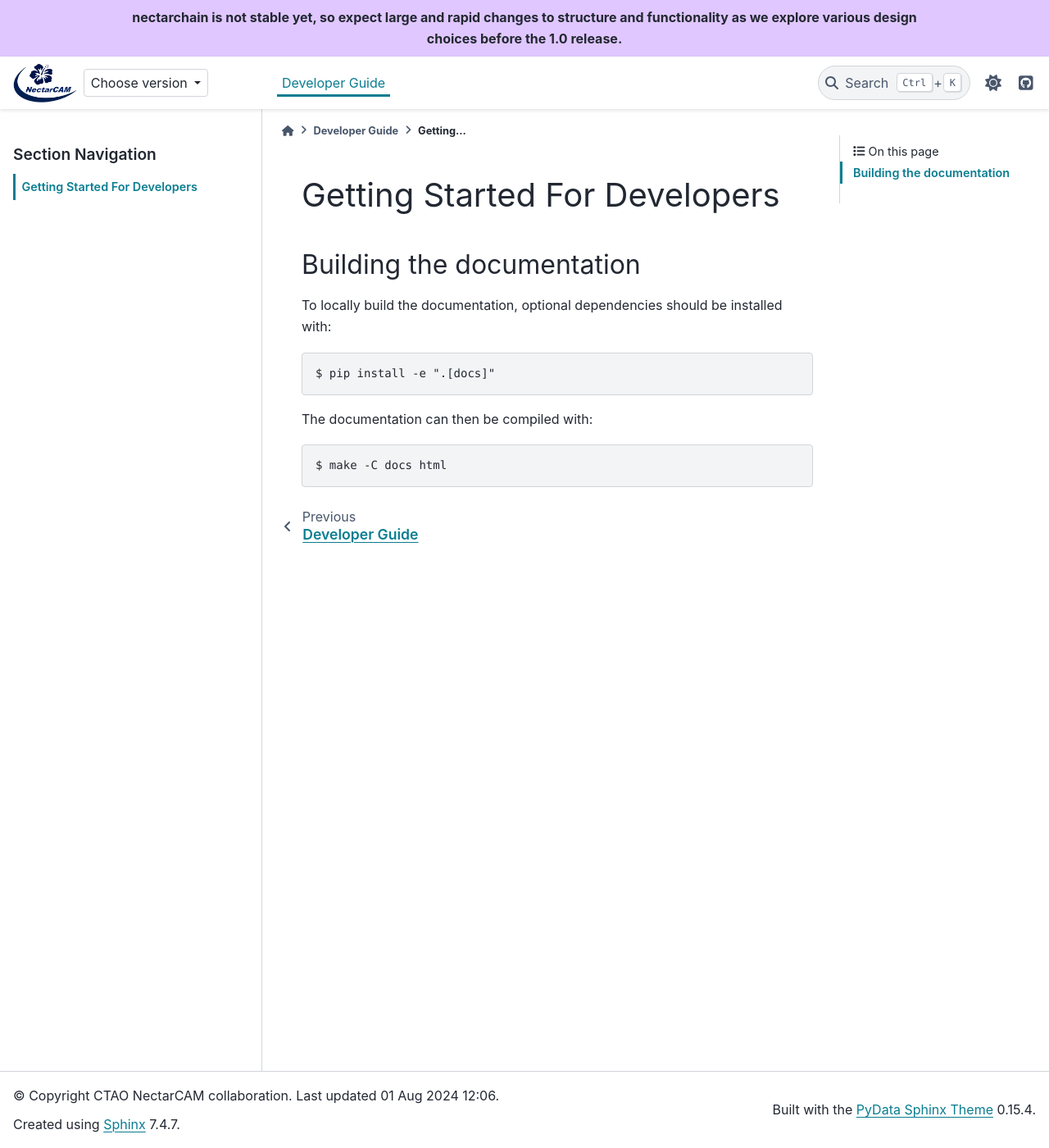
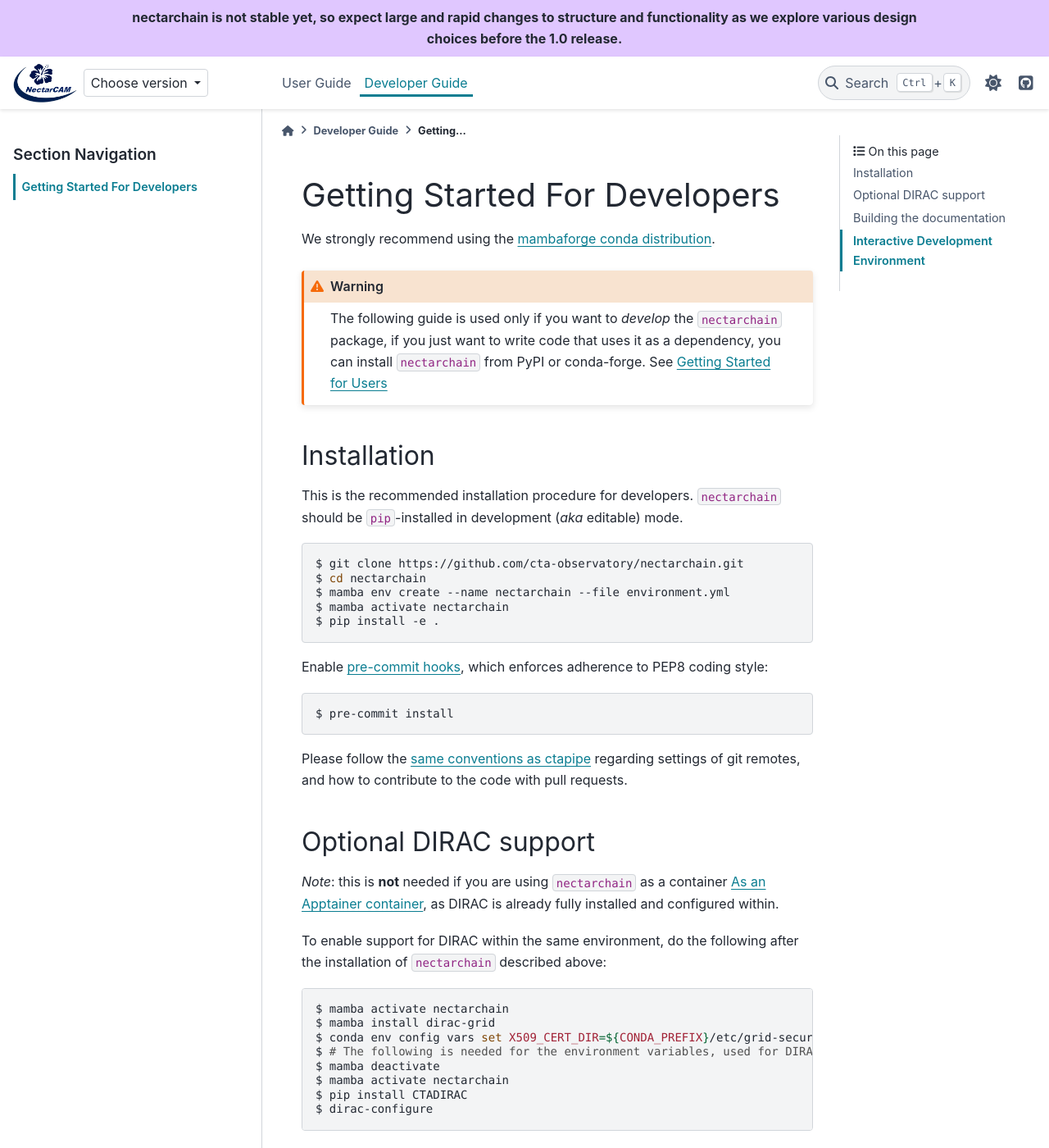
Before and after one commit to cta-observatory/nectarchain, a Sphinx documentation site: the page built from docs/developer-guide/getting-started.rst, in a window 1280 px wide and 1400 px high. Shown: the whole window at 82% size. Built offline with Sphinx 7.4.7 and the PyData theme 0.15.4, drawn with Linux system fonts in a browser that asks for light colours; pages that are not in the unit, such as notebooks, are missing from menus; the version number could not be read and is left out; some of the changed text lies outside the part shown.

Commit message:
Documentation (#143)
* Work on documentation, with user guide, developer guide, pretty welcome page

* Ignore automatically built _autosummary sub-directory from Sphinx

* Add default role to Sphinx configuration

* Fix PyPI badge target

* Add sphinx_design as requirement for doc

* Fix ctapipe URL

* Fix link to API doc from welcome page

---------

Co-authored-by: Jean-Philippe Lenain <jlenain@in2p3.fr>

```diff
--- a/docs/conf.py
+++ b/docs/conf.py
@@ -48,6 +48,8 @@ extensions = [
     "sphinx.ext.viewcode",
     "sphinx_autodoc_typehints",  # Automatically document param types (less noise in
     # class signature)
+    "numpydoc",
+    "sphinx_design",
 ]
 
 autosummary_generate = True  # Turn on sphinx.ext.autosummary
@@ -70,6 +72,9 @@ source_suffix = ".rst"
 
 # The master toctree document.
 master_doc = "index"
+
+# have all links automatically associated with the right domain.
+default_role = "py:obj"
 
 templates_path = ["_templates"]
 
@@ -104,7 +109,9 @@ nitpick_ignore = [
     ("py:class", "ClassesType"),
 ]
 
-suppress_warnings = ["autosummary"]
+suppress_warnings = [
+    "autosummary",
+]
 
 # If true, `todo` and `todoList` produce output, else they produce nothing.
 todo_include_todos = True
--- a/docs/developer-guide/getting-started.rst
+++ b/docs/developer-guide/getting-started.rst
@@ -2,6 +2,73 @@
 
 Getting Started For Developers
 ==============================
+
+We strongly recommend using the `mambaforge conda distribution <https://github.com/conda-forge/miniforge#mambaforge>`_.
+
+.. warning::
+
+   The following guide is used only if you want to *develop* the
+   ``nectarchain`` package, if you just want to write code that uses it
+   as a dependency, you can install ``nectarchain`` from PyPI or conda-forge.
+   See :ref:`getting_started_users`
+
+Installation
+------------
+
+This is the recommended installation procedure for developers. ``nectarchain`` should be ``pip``-installed in development (*aka* editable) mode.
+
+.. code-block:: console
+
+   $ git clone https://github.com/cta-observatory/nectarchain.git
+   $ cd nectarchain
+   $ mamba env create --name nectarchain --file environment.yml
+   $ mamba activate nectarchain
+   $ pip install -e .
+
+Enable `pre-commit hooks <https://pre-commit.com/>`_, which enforces adherence to PEP8 coding style:
+
+.. code-block:: console
+
+   $ pre-commit install
+
+Please follow the `same conventions as ctapipe <https://ctapipe.readthedocs.io/en/latest/developer-guide/index.html>`_ regarding settings of git remotes, and how to contribute to the code with pull requests.
+
+
+.. _optional-dirac-support:
+
+Optional DIRAC support
+----------------------
+
+*Note*: this is **not** needed if you are using ``nectarchain`` as a container :ref:`as-a-container`, as DIRAC is already fully installed and configured within.
+
+To enable support for DIRAC within the same environment, do the following after the installation of ``nectarchain`` described above:
+
+.. code-block:: console
+
+   $ mamba activate nectarchain
+   $ mamba install dirac-grid
+   $ conda env config vars set X509_CERT_DIR=${CONDA_PREFIX}/etc/grid-security/certificates X509_VOMS_DIR=${CONDA_PREFIX}/etc/grid-security/vomsdir X509_VOMSES=${CONDA_PREFIX}/etc/grid-security/vomses
+   $ # The following is needed for the environment variables, used for DIRAC configuration, to be available:
+   $ mamba deactivate
+   $ mamba activate nectarchain
+   $ pip install CTADIRAC
+   $ dirac-configure
+
+
+Some Mac OS users (running on M1 chip) may experience a ``M2Crypto.SSL.SSLError`` error when trying to initiate a DIRAC proxy with ``dirac-proxy-init``. Instead of:
+
+.. code-block:: console
+
+   $ mamba install dirac-grid
+
+one may try:
+
+.. code-block:: console
+
+  $ mamba install dirac-grid "voms=2.1.0rc2=h7a71a8a_7"
+
+or the container alternative as explained in  :ref:`troubleshooting`.
+
 
 Building the documentation
 --------------------------
@@ -17,3 +84,17 @@ The documentation can then be compiled with:
 .. code-block::
 
     $ make -C docs html
+
+Interactive Development Environment
+-----------------------------------
+
+It is recommended that a fully python-aware *interactive development
+environment* (IDE) is used to develop code, rather than a basic text
+editor. IDEs will automatically mark lines that have style
+problems. The recommended IDEs are:
+
+* `PyCharm CE <https://www.jetbrains.com/pycharm>`_ (Jetbrains)
+* `VS Code <https://code.visualstudio.com/>`_ (Microsoft)
+
+The IDEs provide a lot of support for avoiding common style and coding
+mistakes, and automatic re-formatting.
--- a/pyproject.toml
+++ b/pyproject.toml
@@ -50,6 +50,7 @@ docs = [
     "sphinx",
     "sphinx-autodoc-typehints",
     "sphinx-automodapi",
+    "sphinx-design",
     "pydata_sphinx_theme",
     "numpydoc",
     "tomli; python_version < '3.11'"
```
Also changed, not shown: README.md (+5 -101 lines), docs/index.rst (+78 -1 lines), docs/user-guide/getting-started.rst (added, +80 -0 lines), docs/user-guide/index.rst (added, +10 -0 lines), docs/user-guide/troubleshooting.rst (added, +25 -0 lines), 1 other file.
